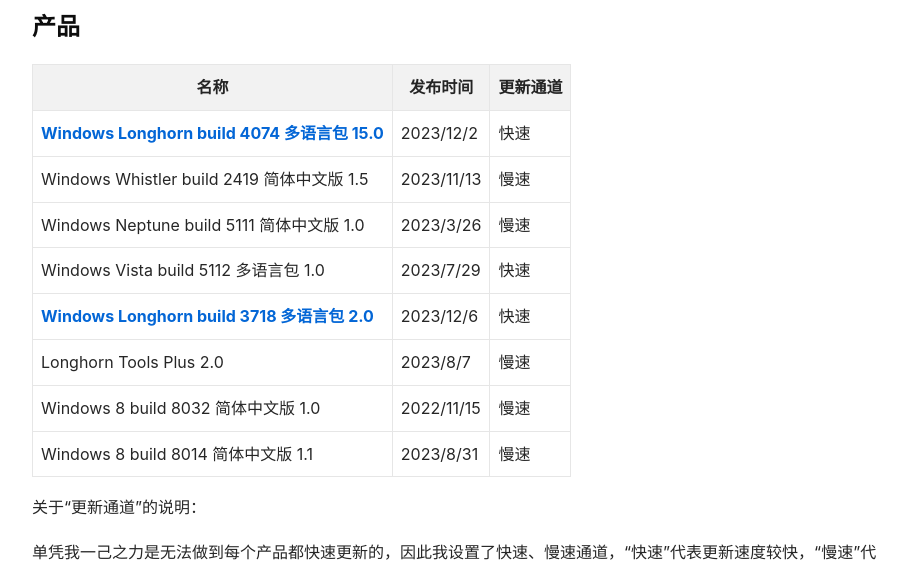
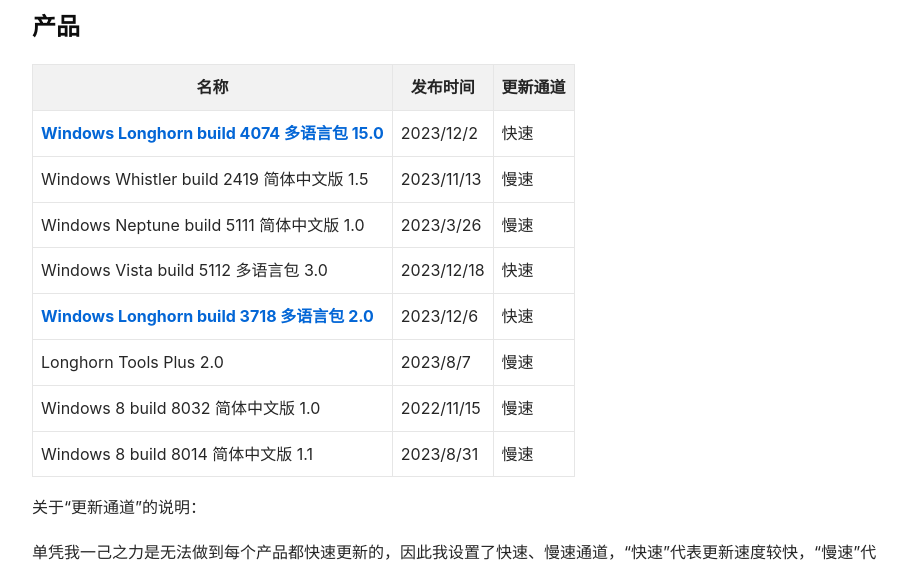
Before and after one commit to orangeZSCB/wbl2.github.io, a Jekyll site: the page built from winbetamui.md, in a window 1280 px wide and 900 px high, scrolled down 411 px. Shown: the top 566 px of the window, without its empty margins (181-1098 px from the left). Built offline with Jekyll 4.4.1, drawn with Linux system fonts in a browser that asks for light colours; nearby versions of some CDN libraries.

Commit message:
Update winbetamui.md

```diff
--- a/winbetamui.md
+++ b/winbetamui.md
@@ -16,7 +16,7 @@
 | [Windows Longhorn build 4074 多语言包 15.0](/2023/06/10/lh4074mui) | 2023/12/2  | 快速     |
 | Windows Whistler build 2419 简体中文版 1.5                   | 2023/11/13 | 慢速     |
 | Windows Neptune build 5111 简体中文版 1.0                    | 2023/3/26  | 慢速     |
-| Windows Vista build 5112 多语言包 1.0                        | 2023/7/29  | 快速     |
+| Windows Vista build 5112 多语言包 3.0                        | 2023/12/18 | 快速     |
 | [Windows Longhorn build 3718 多语言包 2.0](/2023/09/19/lh3718mui) | 2023/12/6  | 快速     |
 | Longhorn Tools Plus 2.0                                      | 2023/8/7   | 慢速     |
 | Windows 8 build 8032 简体中文版 1.0                          | 2022/11/15 | 慢速     |
```
